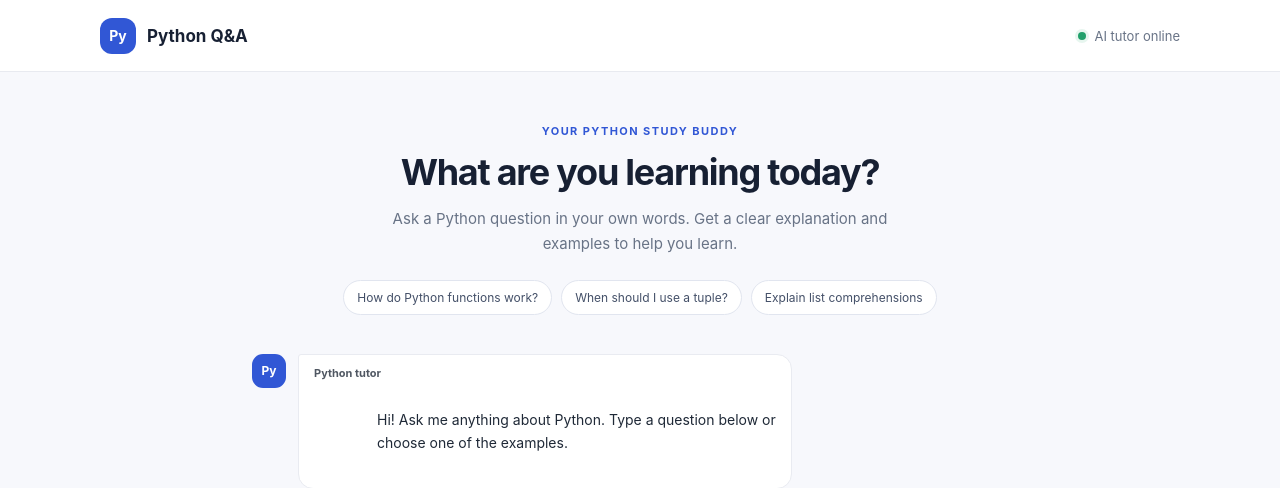
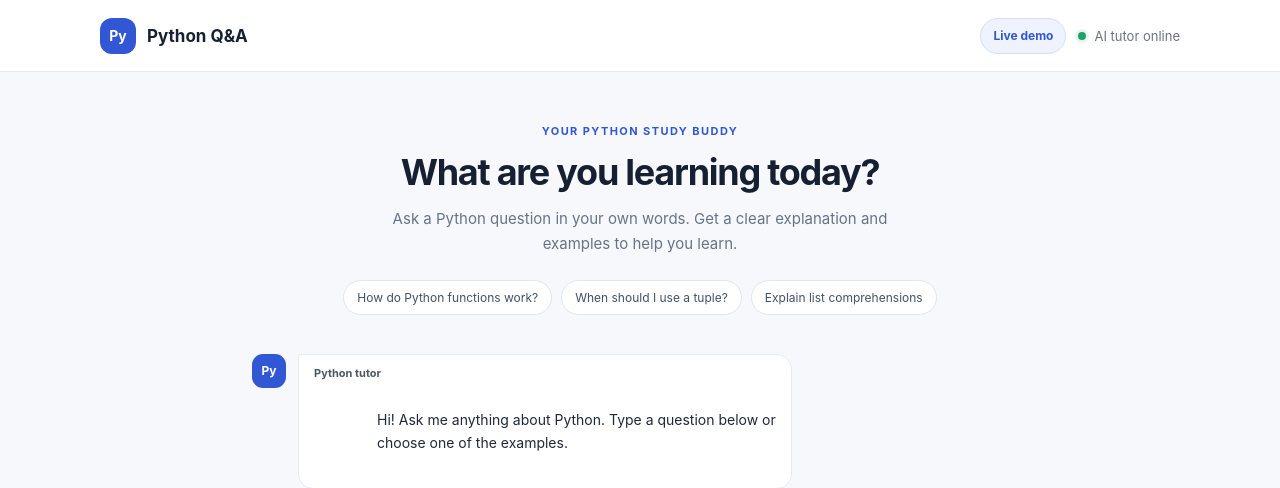
Before and after one commit to kanya67/python-qa-chatbot, a Flask app: page / in a window 1280 px wide. Shown: the top 488 px of the page. Run offline with Flask 3, Linux system fonts and the light colour scheme.

Commit message:
Add live demo link and styling
Co-authored-by: Copilot <223556219+Copilot@users.noreply.github.com>

```diff
--- a/static/style.css
+++ b/static/style.css
@@ -67,6 +67,32 @@ textarea {
 .brand-mark {
   width: 36px;
   height: 36px;
+}
+
+.topbar-actions {
+  display: inline-flex;
+  align-items: center;
+  gap: 12px;
+}
+
+.live-demo-link {
+  display: inline-flex;
+  align-items: center;
+  justify-content: center;
+  min-height: 36px;
+  padding: 0 12px;
+  border: 1px solid #d7def8;
+  border-radius: 999px;
+  color: var(--blue);
+  background: #eef3ff;
+  font-size: 12px;
+  font-weight: 700;
+  text-decoration: none;
+}
+
+.live-demo-link:hover {
+  border-color: #b7c7ff;
+  background: #e8eeff;
 }
 
 .availability {
@@ -341,6 +367,10 @@ footer {
     font-size: 15px;
   }
 
+  .topbar-actions {
+    gap: 8px;
+  }
+
   .availability {
     font-size: 11px;
   }
--- a/templates/index.html
+++ b/templates/index.html
@@ -15,10 +15,13 @@
           <span class="brand-mark" aria-hidden="true">Py</span>
           <span>Python Q&amp;A</span>
         </a>
-        <span class="availability">
-          <span class="status-dot" aria-hidden="true"></span>
-          {% if ai_enabled %}AI tutor online{% else %}Knowledge base mode{% endif %}
-        </span>
+        <div class="topbar-actions">
+          <a class="live-demo-link" href="https://python-qa-chatbot.onrender.com/" target="_blank" rel="noreferrer">Live demo</a>
+          <span class="availability">
+            <span class="status-dot" aria-hidden="true"></span>
+            {% if ai_enabled %}AI tutor online{% else %}Knowledge base mode{% endif %}
+          </span>
+        </div>
       </header>
 
       <section class="chat-panel" aria-labelledby="page-title">
```
Also changed, not shown: index.html (+7 -4 lines), README.md.
